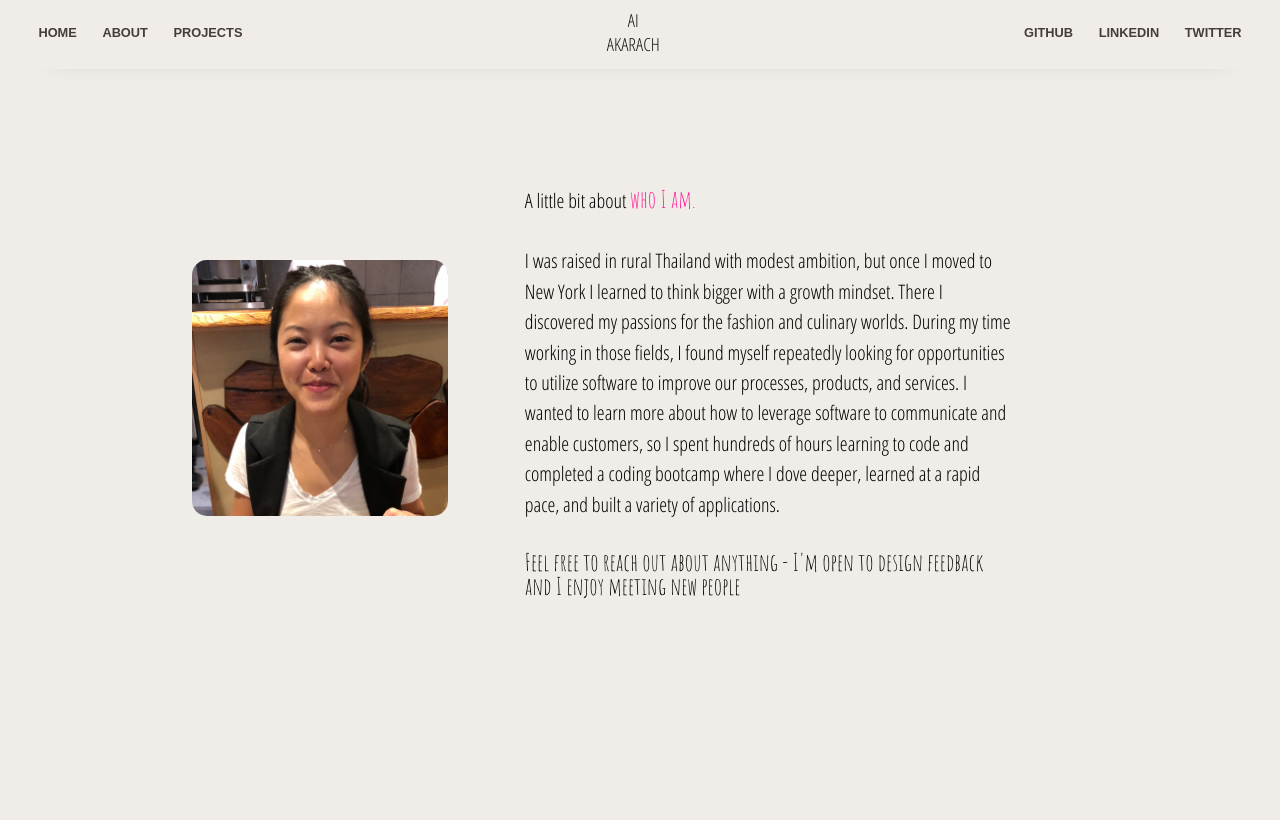
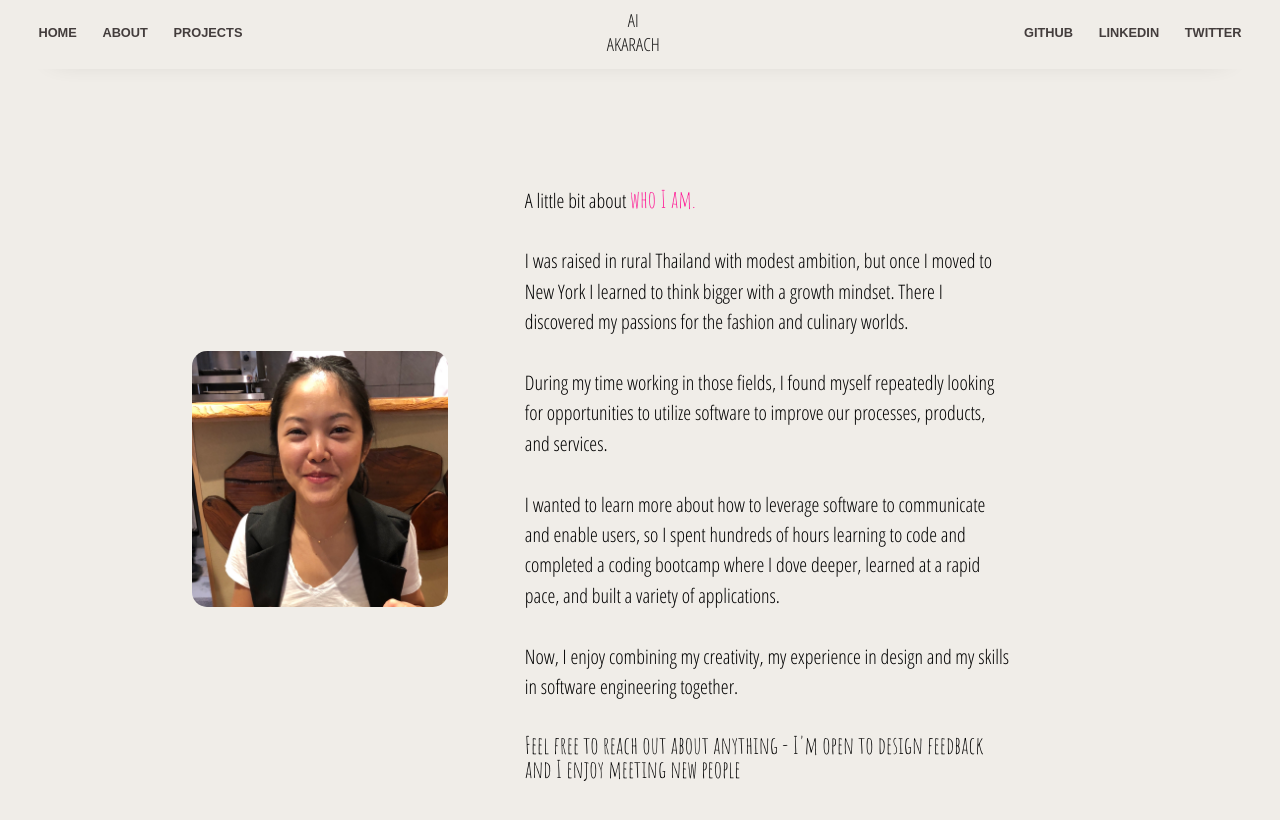
Before and after one commit to aka-ai/portfolio, a React (Create React App) app: page /about in a window 1280 px wide. Shown: the top 820 px of the page. Built offline with nearby package versions, Linux system fonts and the light colour scheme; a web font is replaced by a local one.

Commit message:
edited about me

```diff
--- a/src/Components/About.js
+++ b/src/Components/About.js
@@ -20,10 +20,11 @@ class About extends Component {
           <p>
             <span>A little bit about </span >
             <span className="who-i-am">who I am.</span>
-          </p>
-          <br></br>
-          <p>{Constants.aboutMe}</p>
-          <br></br>
+          </p><br></br>
+          <p>{Constants.aboutMeA}</p><br></br>
+          <p>{Constants.aboutMeB}</p><br></br>
+          <p>{Constants.aboutMeC}</p><br></br>
+          <p>{Constants.aboutMeD}</p><br></br>
           <p className="about-last">
             Feel free to reach out about anything - I'm open to design feedback and I enjoy meeting new people
             </p>
--- a/src/Components/Constants/index.js
+++ b/src/Components/Constants/index.js
@@ -8,7 +8,10 @@ const Constants = {
   brieflyAboutMe: `A fashion/chef turned software developer. I have an eye for design, a mind for learning and problem solving, and a hand for executing.`,
   workingStyle: ` I take pride of everything I do. I belive in striving for excellence.`,
 
-  aboutMe: `I was raised in rural Thailand with modest ambition, but once I moved to New York I learned to think bigger with a growth mindset. There I discovered my passions for the fashion and culinary worlds. During my time working in those fields, I found myself repeatedly looking for opportunities to utilize software to improve our processes, products, and services. I wanted to learn more about how to leverage software to communicate and enable customers, so I spent hundreds of hours learning to code and completed a coding bootcamp where I dove deeper, learned at a rapid pace, and built a variety of applications.`,
+  aboutMeA: 'I was raised in rural Thailand with modest ambition, but once I moved to New York I learned to think bigger with a growth mindset. There I discovered my passions for the fashion and culinary worlds.',
+  aboutMeB: 'During my time working in those fields, I found myself repeatedly looking for opportunities to utilize software to improve our processes, products, and services.',
+  aboutMeC: 'I wanted to learn more about how to leverage software to communicate and enable users, so I spent hundreds of hours learning to code and completed a coding bootcamp where I dove deeper, learned at a rapid pace, and built a variety of applications.',
+  aboutMeD: 'Now, I enjoy combining my creativity, my experience in design and my skills in software engineering together.',
 
   appLogo: appLogo,
   profilePic: profilePic,
```
